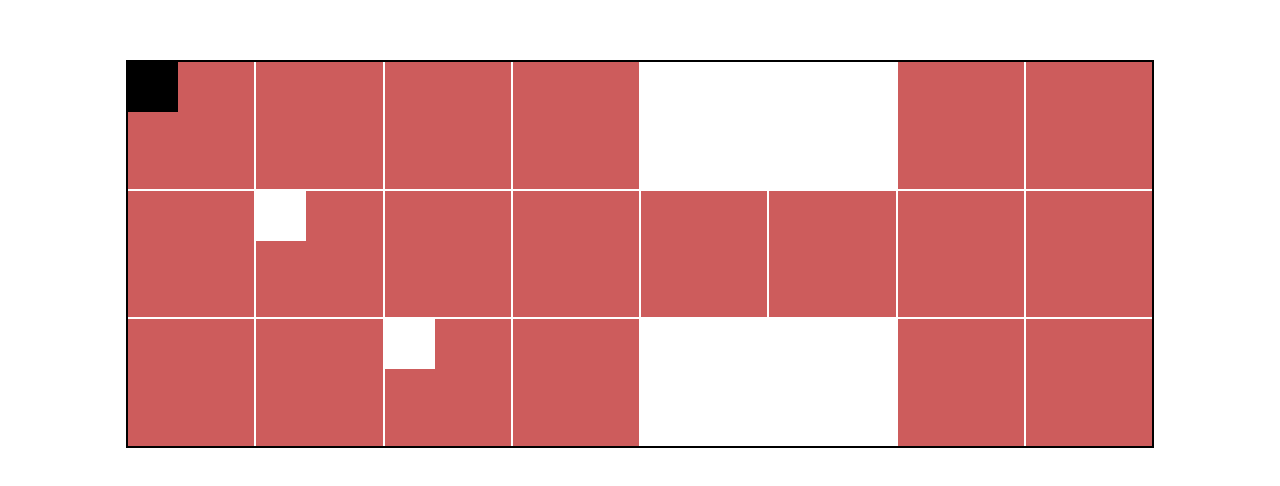
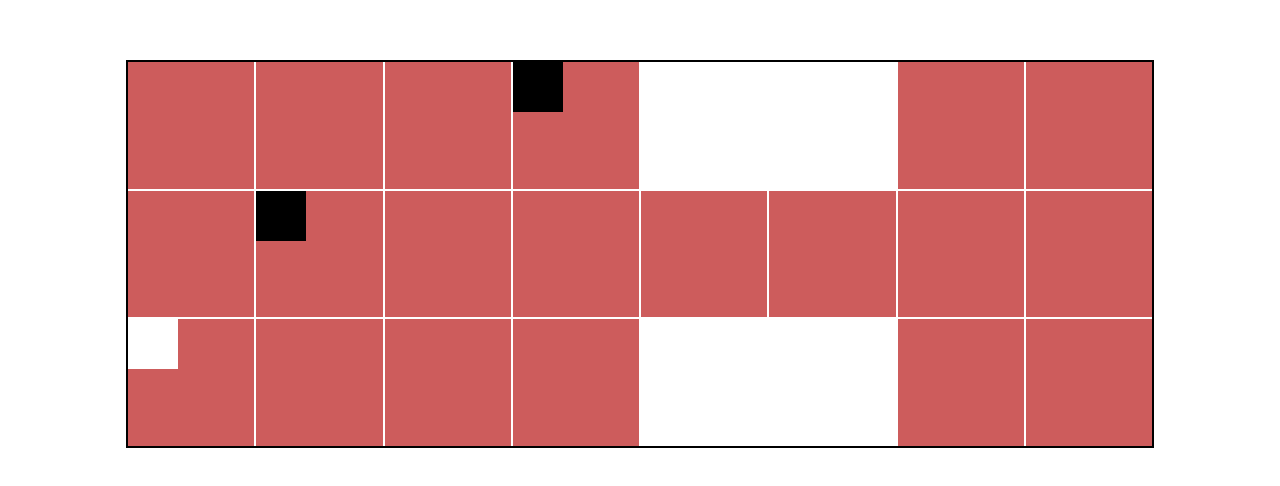
Before and after one commit to courajs/ur, a plain HTML site: page index.html in a window 1280 px wide. Shown: the part 146-632 px from the top of the page. Drawn offline with Linux system fonts and the light colour scheme.

Commit message:
Move pieces to their own layer

```diff
--- a/index.html
+++ b/index.html
@@ -8,7 +8,33 @@
   </head>
   <body>
     <div id=game>
-      Loading...
+      <div class="board boardgrid">
+        <div class="a1 reddish"></div>
+        <div class="a2 reddish"></div>
+        <div class="a3 reddish"></div>
+        <div class="a4 reddish"></div>
+        <div class="a7 reddish"></div>
+        <div class="a8 reddish"></div>
+        <div class="b1 reddish"></div>
+        <div class="b2 reddish"></div>
+        <div class="b3 reddish"></div>
+        <div class="b4 reddish"></div>
+        <div class="b5 reddish"></div>
+        <div class="b6 reddish"></div>
+        <div class="b7 reddish"></div>
+        <div class="b8 reddish"></div>
+        <div class="c1 reddish"></div>
+        <div class="c2 reddish"></div>
+        <div class="c3 reddish"></div>
+        <div class="c4 reddish"></div>
+        <div class="c7 reddish"></div>
+        <div class="c8 reddish"></div>
+        <div class="piece-overlay boardgrid">
+          <div class="white piece c1"></div>
+          <div class="black piece a4"></div>
+          <div class="black piece b2"></div>
+        </div>
+      </div>
     </div>
   </body>
 </html>
--- a/js/board.js
+++ b/js/board.js
@@ -26,6 +26,7 @@ export default class Board {
     document.querySelector('#game').innerHTML = `
     <div class="board">
       ${this.renderRows()}
+      <div class="black piece b1"></div>
     </div>
       `;
   }
--- a/js/main.js
+++ b/js/main.js
@@ -2,6 +2,6 @@
 import Board from './board.js';
 
 let b = new Board();
-setTimeout(function() {
-  b.render();
-}, 700);
+// setTimeout(function() {
+//   b.render();
+// }, 700);
--- a/styles/main.css
+++ b/styles/main.css
@@ -27,16 +27,15 @@
   background-color: indianred
 }
 
-.piece::after {
+.piece {
   display: block;
-  content: "";
   width: 50px;
   height: 50px;
-  border-radius 20px;
+  border-radius 50px;
 }
 
-.white.piece::after { background-color: white; }
-.black.piece::after { background-color: black; }
+.white.piece { background-color: white; }
+.black.piece { background-color: black; }
 
 body {
   padding: 0;
@@ -47,8 +46,7 @@ body {
   justify-content: center;
 }
 
-.board {
-  border: 2px solid black;
+.boardgrid {
   display: grid;
   width: 80vw;
   height: 30vw;
@@ -60,3 +58,11 @@ body {
   "c1 c2 c3 c4 . . c7 c8";
   grid-gap: 2px;
 }
+
+.board {
+  border: 2px solid black;
+}
+
+.piece-overlay {
+  position: absolute;
+}
```
